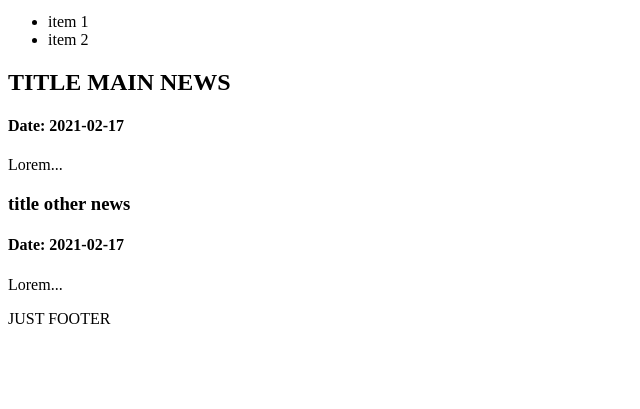
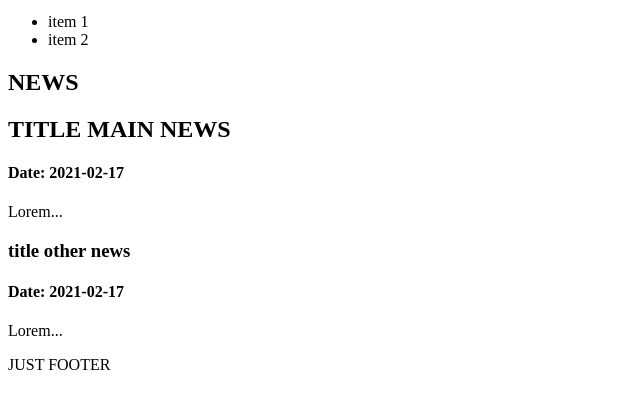
Before and after one commit to ShotAlex/simple_html_BEM, a plain HTML site: page index.html in a window 1280 px wide. Shown: the part 155-564 px from the top of the page, without its empty margins (0-640 px from the left). Drawn offline with Linux system fonts and the light colour scheme.

Commit message:
feat: add h2 title for main aside

```diff
--- a/index.html
+++ b/index.html
@@ -30,6 +30,8 @@
     </aside>
 
     <article class="news">
+      <h2>NEWS</h2>
+
       <section class="news__item news__item--main">
         <h2>TITLE MAIN NEWS</h2>
         <h4>Date: <time>2021-02-17</time></h4>
```
